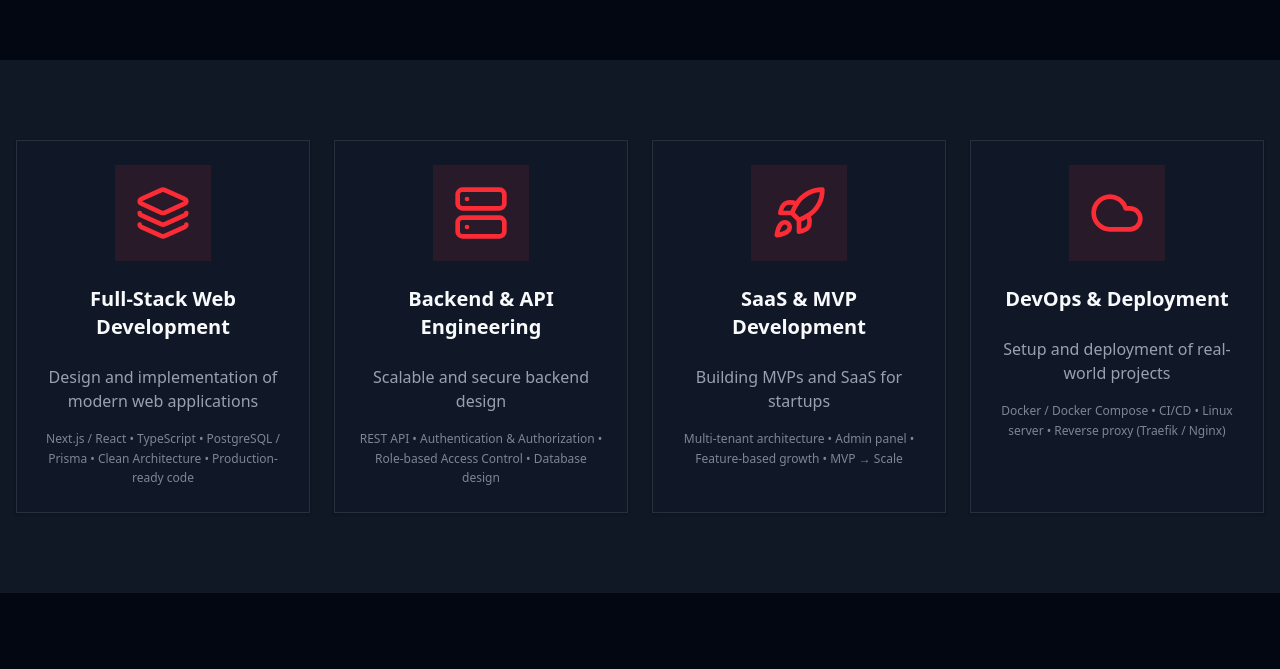
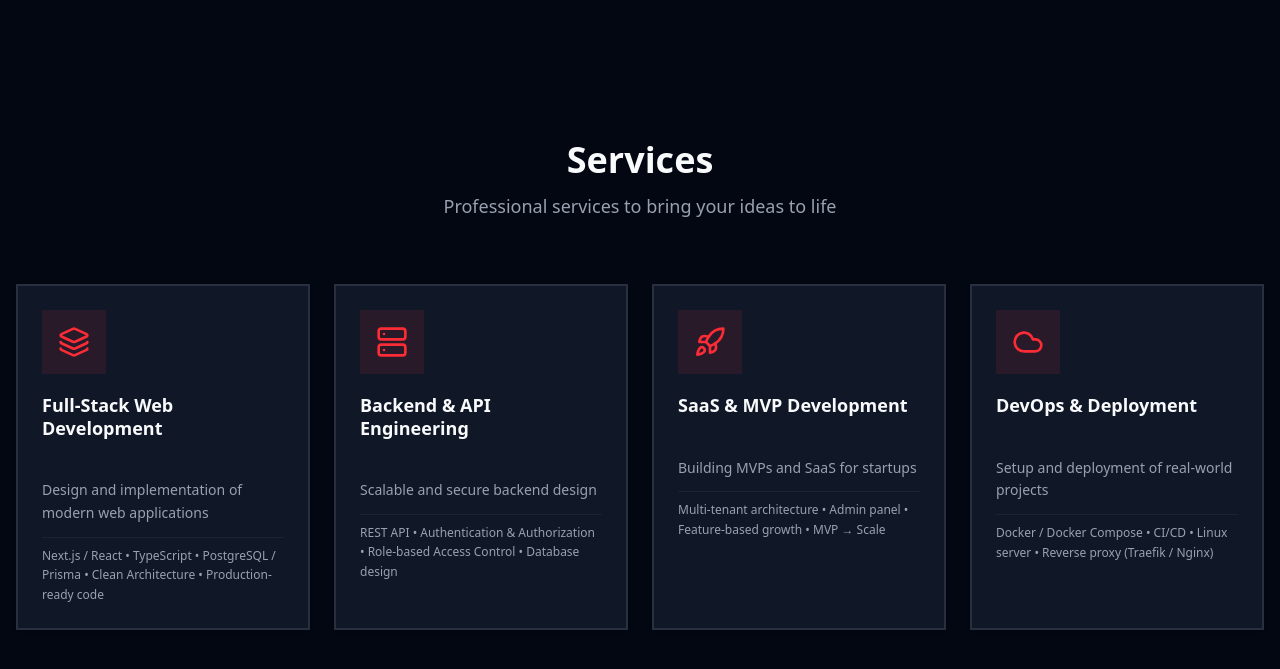
Before and after one commit to zalaghi-dev/personal, a React (Vite) app: page / in a window 1280 px wide. Shown: the part 733-1402 px from the top of the page. Before the commit the page ends 1326 px from the top, so only its background shows below. Built offline with nearby package versions, Linux system fonts and the light colour scheme.

Commit message:
update: styles for services

```diff
--- a/src/components/main/services.tsx
+++ b/src/components/main/services.tsx
@@ -12,34 +12,42 @@ export function Services() {
   const { t } = useTranslation();
 
   return (
-    <section className="py-20 bg-muted/50">
-      <div className="container px-4">
-        {/* <div className="mb-12 text-center">
-          <h2 className="text-3xl font-bold md:text-4xl">
+    <section className="py-20">
+      <div className="container px-4 max-w-7xl mx-auto">
+        <div className="mb-16 text-center">
+          <h2 className="text-3xl font-bold md:text-4xl mb-3">
             {t("services.title")}
           </h2>
-        </div> */}
+          <p className="text-muted-foreground text-lg max-w-2xl mx-auto">
+            Professional services to bring your ideas to life
+          </p>
+        </div>
 
         <div className="grid gap-6 md:grid-cols-2 lg:grid-cols-4">
           {services.map((service) => {
             const Icon = service.icon;
             return (
-              <Card key={service.id} className="transition-all hover:shadow-lg">
-                <CardHeader>
-                  <div className="mb-4 m-auto flex size-24 items-center justify-center rounded-lg bg-primary/10">
-                    <Icon className="size-14 m-auto text-primary" />
+              <Card
+                key={service.id}
+                className="group relative overflow-hidden border-2 transition-all hover:border-primary/50 hover:shadow-xl hover:-translate-y-1"
+              >
+                <CardHeader className="pb-4">
+                  <div className="mb-3 flex size-16 items-center justify-center rounded-xl bg-primary/10 group-hover:bg-primary/20 transition-colors">
+                    <Icon className="size-8 text-primary" strokeWidth={2} />
                   </div>
-                  <CardTitle className="text-xl text-center font-semibold">
+                  <CardTitle className="text-lg font-bold leading-tight">
                     {t(service.titleKey)}
                   </CardTitle>
                 </CardHeader>
-                <CardContent>
-                  <CardDescription className="text-base text-center mb-4">
+                <CardContent className="space-y-3">
+                  <CardDescription className="text-sm leading-relaxed">
                     {t(service.descriptionKey)}
                   </CardDescription>
-                  <p className="text-xs text-muted-foreground/80 text-center leading-relaxed">
-                    {t(service.techStackKey)}
-                  </p>
+                  <div className="pt-2 border-t border-border/50">
+                    <p className="text-xs text-muted-foreground leading-relaxed">
+                      {t(service.techStackKey)}
+                    </p>
+                  </div>
                 </CardContent>
               </Card>
             );
```
